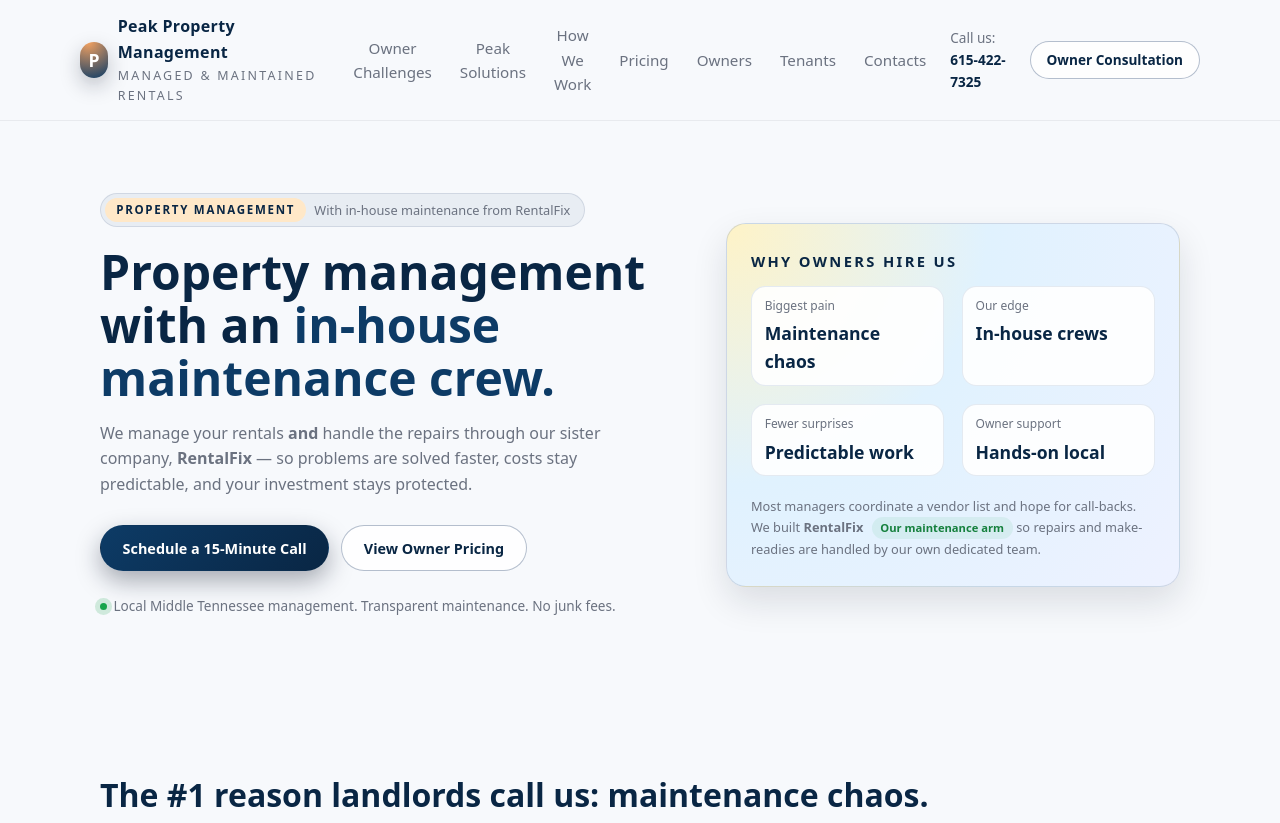
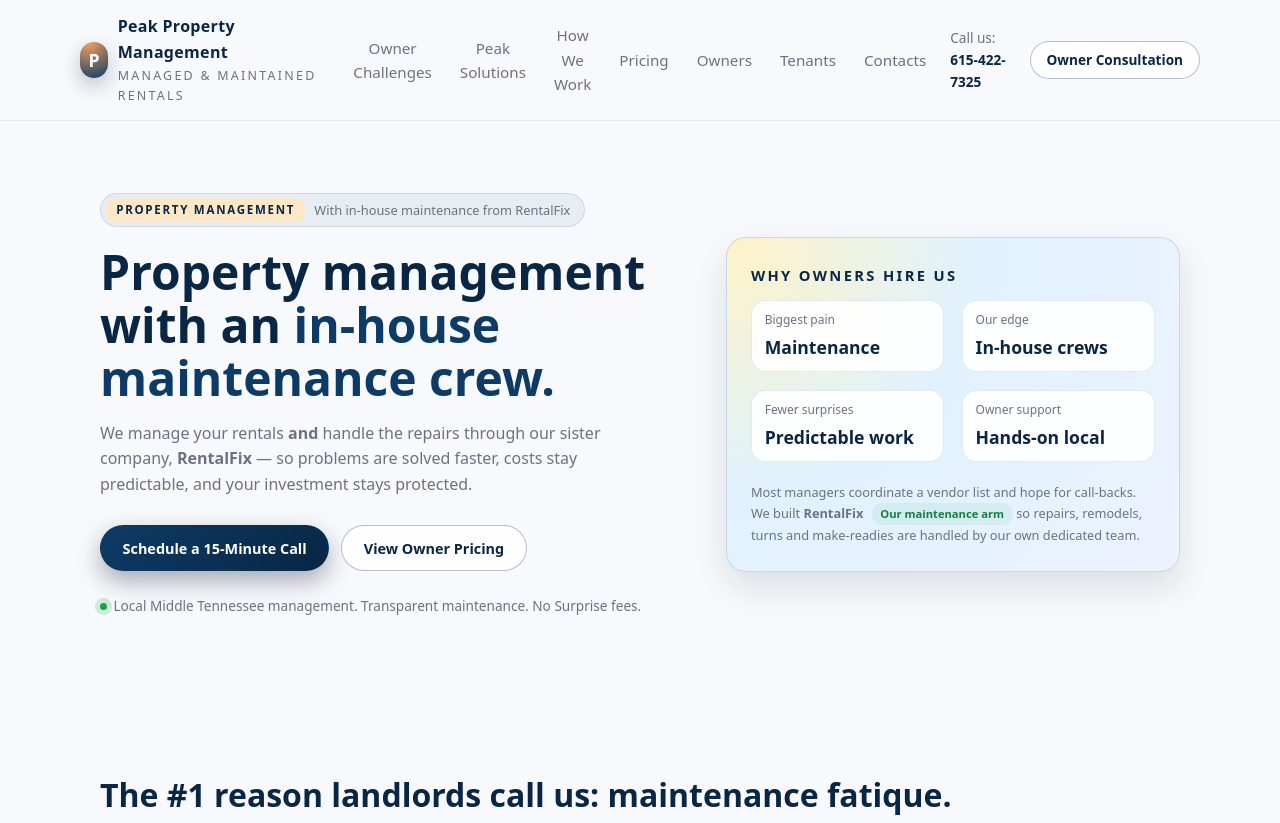
Before and after one commit to dwood-netizen/ppm-sandbox.com, a plain HTML site: page index.html in a window 1280 px wide. Shown: the top 823 px of the page. Drawn offline with Linux system fonts and the light colour scheme.

Commit message:
Update index.html

```diff
--- a/index.html
+++ b/index.html
@@ -1011,7 +1011,7 @@
 
           <div class="hero-note">
             <span class="hero-note-dot"></span>
-            <span>Local Middle Tennessee management. Transparent maintenance. No junk fees.</span>
+            <span>Local Middle Tennessee management. Transparent maintenance. No Surprise fees.</span>
           </div>
         </div>
 
@@ -1020,7 +1020,7 @@
           <div class="hero-metrics">
             <div class="metric">
               <div class="metric-label">Biggest pain</div>
-              <div class="metric-value">Maintenance chaos</div>
+              <div class="metric-value">Maintenance</div>
             </div>
             <div class="metric">
               <div class="metric-label">Our edge</div>
@@ -1039,16 +1039,16 @@
             Most managers coordinate a vendor list and hope for call-backs.
             We built <strong>RentalFix</strong>
             <span class="badge-inline">Our maintenance arm</span>
-            so repairs and make-readies are handled by our own dedicated team.
+            so repairs, remodels, turns and make-readies are handled by our own dedicated team.
           </p>
         </aside>
       </div>
     </section>
 
-    <!-- Why owners are burned out -->
+    <!-- Why owners burn out -->
     <section id="services">
       <div class="container">
-        <h2 class="section-heading">The #1 reason landlords call us: maintenance chaos.</h2>
+        <h2 class="section-heading">The #1 reason landlords call us: maintenance fatique.</h2>
         <p class="section-subtitle">
           If you’re tired of late-night calls, slow vendors, and surprise invoices, you don’t need another
           “coordinator.” You need a management company that actually owns the maintenance solution.
@@ -1103,7 +1103,7 @@
           <ul class="list-check">
             <li>
               <span class="check-icon"></span>
-              <span><strong>Faster response times</strong> — jobs route directly to our team instead of a vendor list.</span>
+              <span><strong>Faster response times</strong> — jobs route directly to our office instead of a vendor list.</span>
             </li>
             <li>
               <span class="check-icon"></span>
@@ -1206,7 +1206,7 @@
         <div class="owner-grid">
           <div class="owner-card">
             <div class="owner-tag">Individual owners</div>
-            <div class="owner-title">You want a rental, not a second job.</div>
+            <div class="owner-title">You want a rental asset, not a second job.</div>
             <ul class="owner-list">
               <li>You’re busy — with a career, retirement, or family.</li>
               <li>You don’t want to chase rent or chase vendors.</li>
```
